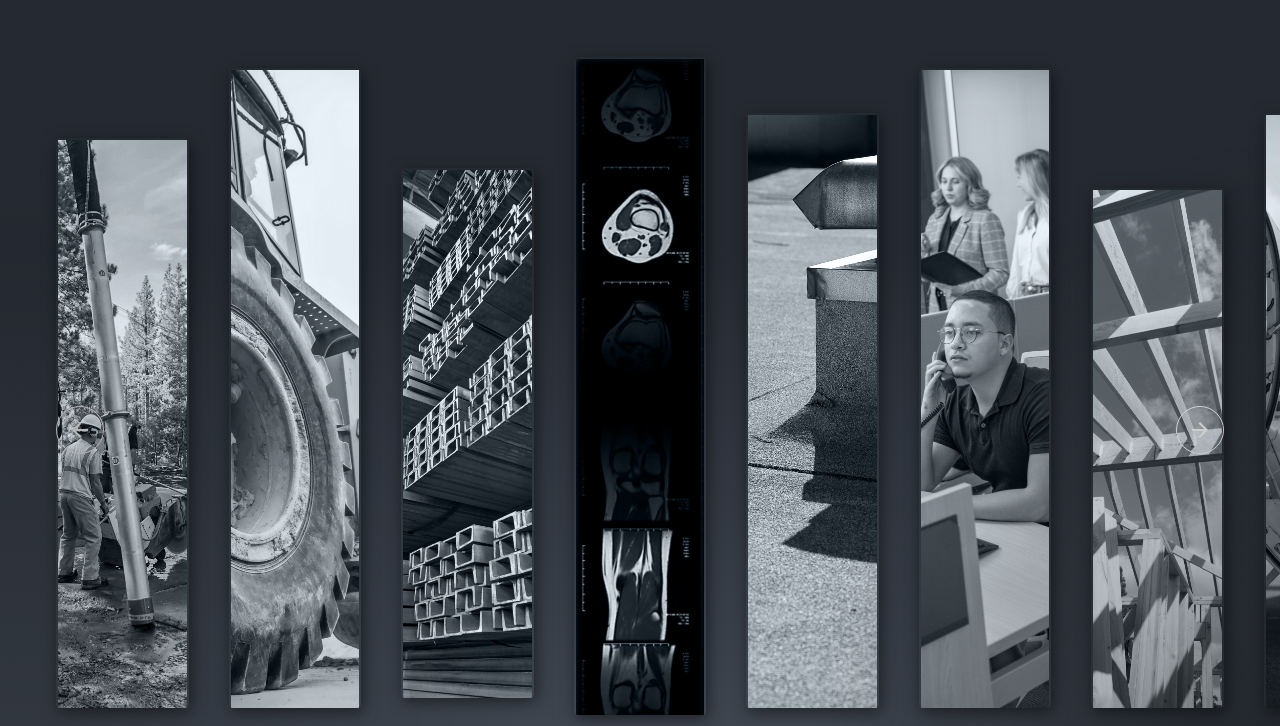
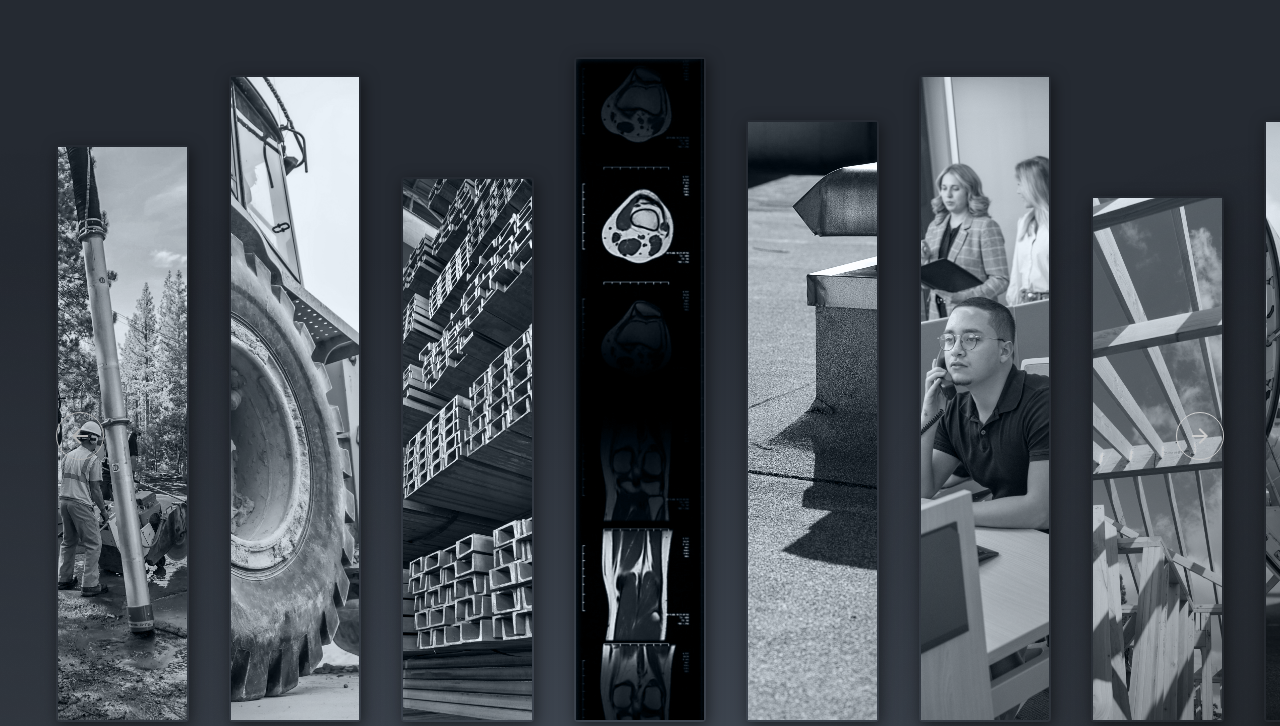
Before and after one commit to NISHAN75/fuel-drems, a plain HTML site: page index.html in a window 1280 px wide. Shown: the part 1734-2460 px from the top of the page. Drawn offline with Linux system fonts and the light colour scheme; a web font is replaced by a local one.

Commit message:
all is ok desktop

```diff
--- a/assets/css/main.css
+++ b/assets/css/main.css
@@ -837,39 +837,39 @@ h6 {
     opacity: 1;
     visibility: visible;
 }
-.portfolio-slider-wrapper .swiper-slide:nth-child(even) .portfolio-card{
+.portfolio-slider-wrapper .swiper-slide:nth-child(even) .portfolio-card .portfolio-card{
     height: 530px;
 }
-.portfolio-slider-wrapper .swiper-slide:nth-child(1) .portfolio-card{
+.portfolio-slider-wrapper .swiper-slide:nth-child(1) .portfolio-card .portfolio-card{
     height: 570px;
 }
-.portfolio-slider-wrapper .swiper-slide:nth-child(2) .portfolio-card{
+.portfolio-slider-wrapper .swiper-slide:nth-child(2) .portfolio-card .portfolio-card{
     height: 640px;
 }
-.portfolio-slider-wrapper .swiper-slide:nth-child(3) .portfolio-card{
+.portfolio-slider-wrapper .swiper-slide:nth-child(3) .portfolio-card .portfolio-card{
     height: 530px;
     margin-bottom: 10px;
 }
-.portfolio-slider-wrapper .swiper-slide:nth-child(4) .portfolio-card{
+.portfolio-slider-wrapper .swiper-slide:nth-child(4) .portfolio-card .portfolio-card{
     height: 658px;
     margin-bottom: -7px;
 }
-.portfolio-slider-wrapper .swiper-slide:nth-child(5) .portfolio-card{
+.portfolio-slider-wrapper .swiper-slide:nth-child(5) .portfolio-card .portfolio-card{
     height: 595px;
 }
-.portfolio-slider-wrapper .swiper-slide:nth-child(6) .portfolio-card{
+.portfolio-slider-wrapper .swiper-slide:nth-child(6) .portfolio-card .portfolio-card{
     height: 640px;
 }
-.portfolio-slider-wrapper .swiper-slide:nth-child(7) .portfolio-card{
+.portfolio-slider-wrapper .swiper-slide:nth-child(7) .portfolio-card .portfolio-card{
     height: 520px;
 }
-.portfolio-slider-wrapper .swiper-slide:nth-child(8) .portfolio-card{
+.portfolio-slider-wrapper .swiper-slide:nth-child(8) .portfolio-card .portfolio-card{
     height: 595px;
 }
-.portfolio-slider-wrapper .swiper-slide:nth-child(4) .portfolio-card{
+.portfolio-slider-wrapper .swiper-slide:nth-child(4) .portfolio-card .portfolio-card{
     margin-bottom: -7px;
 }
-.portfolio-slider-wrapper .swiper-slide:nth-child(3) .portfolio-card{
+.portfolio-slider-wrapper .swiper-slide:nth-child(3) .portfolio-card .portfolio-card{
     margin-bottom: 10px;
 }
 /* ==================== 5.portfolio section end ===================== */
--- a/assets/js/main.js
+++ b/assets/js/main.js
@@ -119,18 +119,17 @@
             }
         });
 
-        let lastMouseX = 0;
+        // let lastMouseX = 0;
+        // $(".portfolio-slider").on('mousemove', (event) => {
+        //     const currentMouseX = event.clientX;
 
-        $(".portfolio-slider").on('mousemove', (event) => {
-        const currentMouseX = event.clientX;
-
-        if (currentMouseX > lastMouseX + 10) {
-            portfolioSlider.slideNext();
-        } else if (currentMouseX < lastMouseX - 10) {
-            portfolioSlider.slidePrev();
-        }
-        lastMouseX = currentMouseX;
-        });
+        //     if (currentMouseX > lastMouseX + 10) {
+        //         portfolioSlider.slideNext();
+        //     } else if (currentMouseX < lastMouseX - 10) {
+        //         portfolioSlider.slidePrev();
+        //     }
+        //     lastMouseX = currentMouseX;
+        // });
 
         // mobile menu
         const $mobileMenu = $(".mobile-menu");
--- a/index.html
+++ b/index.html
@@ -495,7 +495,7 @@
 			<section class="portfolio-area bg-common-color-2 overflow-hidden position-relative z-1">
 				<img src="assets/images/portfolio/portfolio-shap-1.png" alt="..." class="portfolio-shape-img portfolio-shape-img-1">
 				<img src="assets/images/portfolio/portfolio-shap-2.png" alt="..." class="portfolio-shape-img portfolio-shape-img-2">
-				<div class="section-title-wrapper position-relative z-1">
+				<div class="section-title-wrapper position-relative z-2">
 					<div class="container">
 						<div class="row">
 							<div class="col-lg-7">
@@ -519,7 +519,7 @@
 						</div>
 					</div>
 				</div>
-				<div class="portfolio-slider-wrapper">
+				<div class="portfolio-slider-wrapper position-relative z-2">
 					<div class="container">
 						<div class="swiper portfolio-slider">
 							<div class="swiper-wrapper">
```
